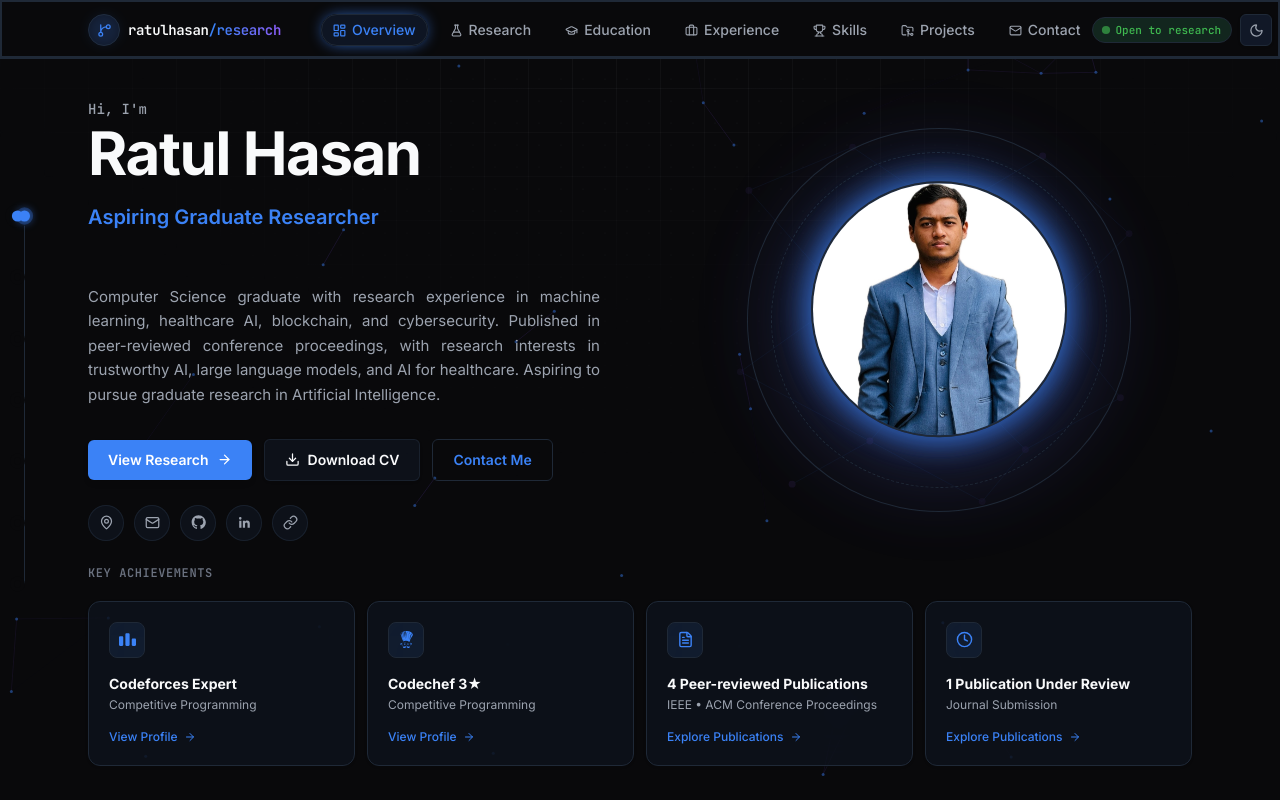
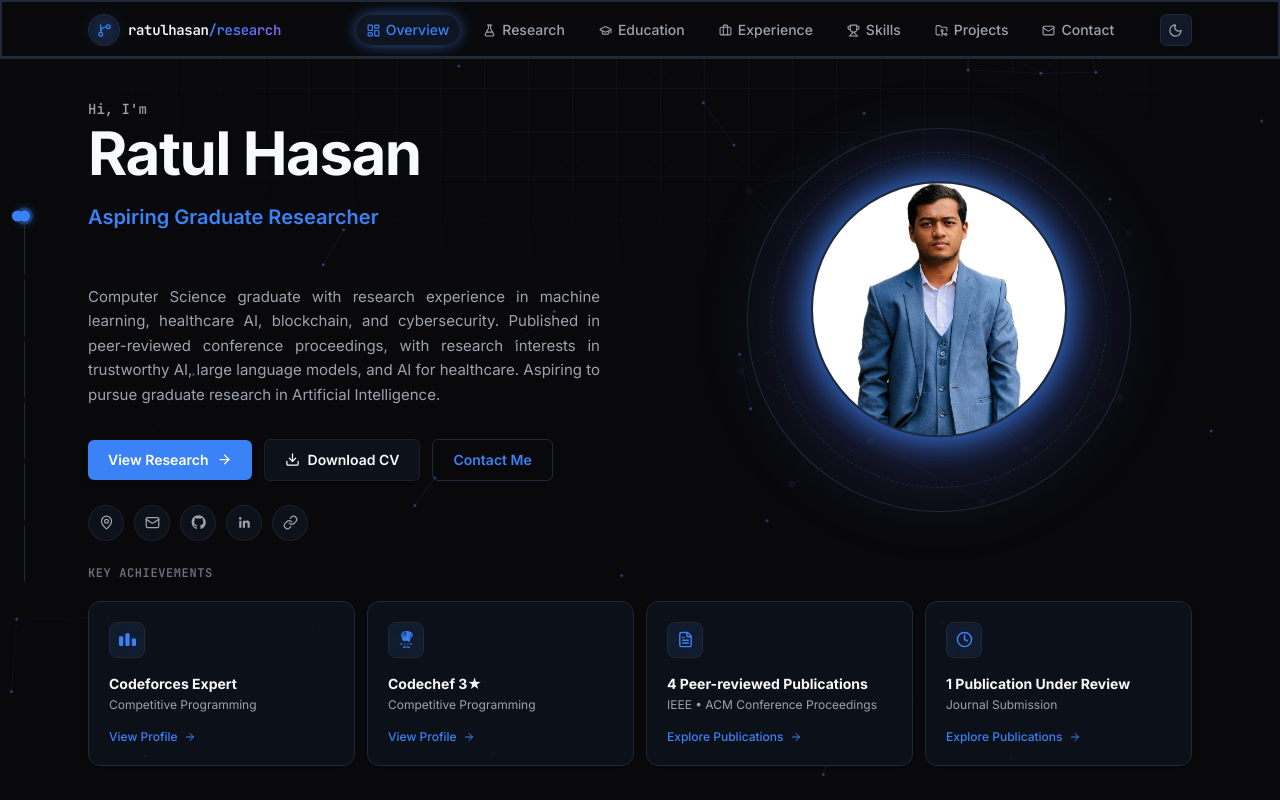
Before and after one commit to ratulhasan001/portfolio, a Next.js app: page / in a window 1280 px wide. Shown: the top 800 px of the page. Built offline with nearby package versions, Linux system fonts and the light colour scheme.

Commit message:
updated experience

```diff
--- a/src/components/nav.tsx
+++ b/src/components/nav.tsx
@@ -14,7 +14,6 @@ import {
   FolderGit2,
   Trophy,
   Mail,
-  Sparkles,
 } from "lucide-react";
 import { smoothScrollToId } from "@/lib/scroll";
 import { getBootDelay } from "@/lib/boot-delay";
@@ -59,33 +58,6 @@ function Logo({ compact = false }: { compact?: boolean }) {
         </span>
       )}
     </a>
-  );
-}
-
-function OpenBadge({ vertical = false }: { vertical?: boolean }) {
-  return (
-    <div
-      className={`mono flex shrink-0 items-center gap-1.5 whitespace-nowrap border border-success/30 bg-success-subtle text-[11px] font-medium text-success ${
-        vertical
-          ? "flex-col rounded-xl px-2.5 py-2.5 text-center leading-tight"
-          : "rounded-full px-2.5 py-1"
-      }`}
-    >
-      <motion.span
-        animate={{ scale: [1, 1.5, 1], opacity: [1, 0.5, 1] }}
-        transition={{ duration: 1.6, repeat: Infinity, ease: "easeInOut" }}
-        className="h-1.5 w-1.5 shrink-0 rounded-full bg-success"
-      />
-      {vertical ? (
-        <span>
-          Open to
-          <br />
-          research
-        </span>
-      ) : (
-        "Open to research"
-      )}
-    </div>
   );
 }
 
@@ -259,9 +231,6 @@ export function Nav() {
           </nav>
 
           <div className="flex items-center gap-2">
-            <div className="hidden xl:flex">
-              <OpenBadge />
-            </div>
             <ThemeToggle />
           </div>
         </div>
@@ -371,10 +340,6 @@ export function Nav() {
                     </motion.a>
                   );
                 })}
-                <div className="mono mt-1 flex items-center gap-1.5 self-start rounded-full border border-success/30 bg-success-subtle px-2.5 py-1 text-[11px] font-medium text-success">
-                  <Sparkles size={11} />
-                  Open to research collaboration
-                </div>
               </motion.div>
             </motion.nav>
           )}
--- a/src/lib/data.ts
+++ b/src/lib/data.ts
@@ -47,7 +47,7 @@ export const experience: Experience[] = [
     org: "BAUET Computer Society, Dept. of CSE, BAUET",
     role: "Programming Instructor",
     location: "Natore, Bangladesh",
-    period: "January 2025 - May 2026",
+    period: "July 2024 - December 2025",
     bullets: [
       "Conducted regular training sessions on C programming and competitive programming for undergraduate students.",
       "Designed coding exercises and problem-solving sessions, and conducted practice contests.",
```
